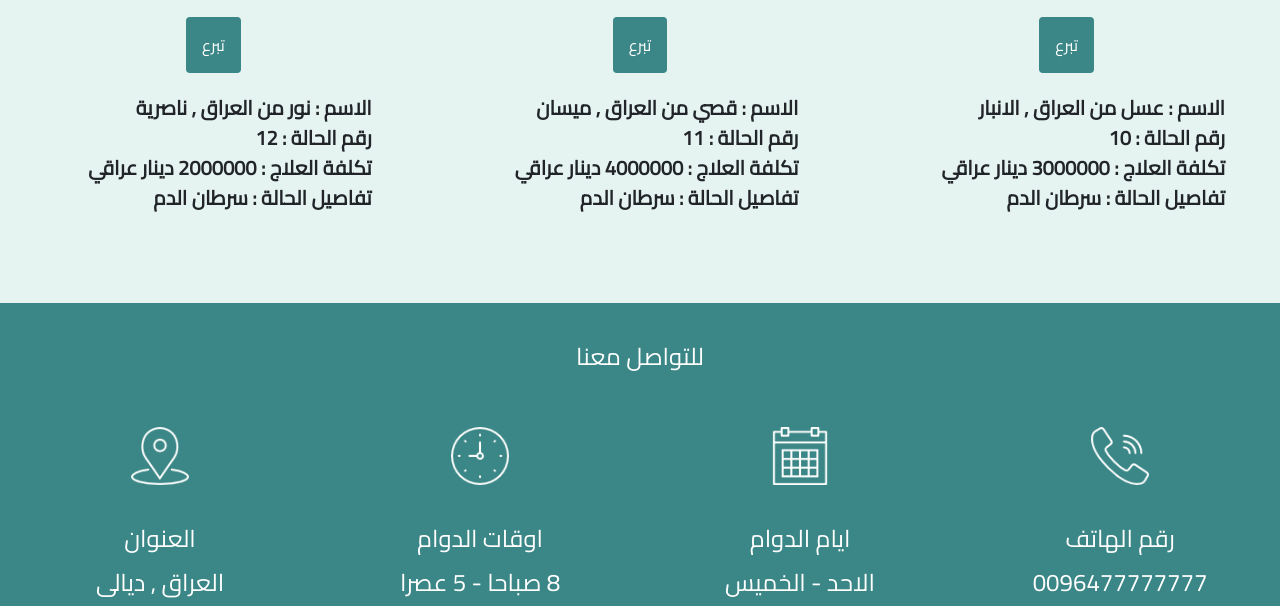
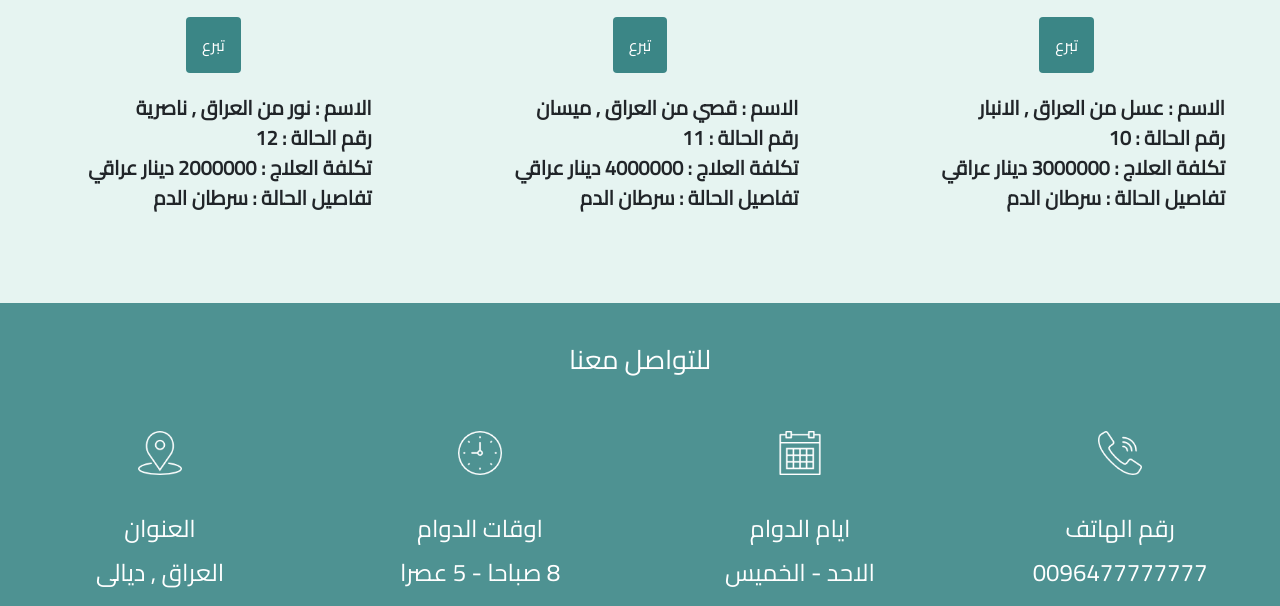
Before and after one commit to mayshussein/mala-hospital, a plain HTML site: page malak2.html in a window 1280 px wide. Shown: the part 2847-3453 px from the top of the page. Drawn offline with nearby package versions, Linux system fonts and the light colour scheme.

Commit message:
fifth commit

```diff
--- a/css1/sheet1.css
+++ b/css1/sheet1.css
@@ -103,6 +103,7 @@ body {
    background-color:#3B8686;
    font-size: 18pt;
    color: white;
+    padding-bottom: 15px;
 }
 .vbaby{
     width: 80%;
--- a/css2/sheet2.css
+++ b/css2/sheet2.css
@@ -123,12 +123,14 @@ form p{ font-size: 20pt; }
 input[type="radio"]{width: auto;}
 
 .contactus{
-   background-color:#3B8686;
+   background-color:#4e9292;
    font-size: 18pt;
    margin-top: 50px;
-   margin-bottom: 50px;
    color: white;
+    padding-bottom: 30px;
+    border-bottom: 1px solid #b0cece;
 }
+.cm{width: 15%;}
 .bb{
     background-color: #E6F4F1;
     color: black;
--- a/malak2.html
+++ b/malak2.html
@@ -247,23 +247,23 @@
 <!-- تواصل معنا -->
 <section id="contact">
 <div class="contactus">
-<center><br><p>للتواصل معنا</p><br>
+<center><br><p style="font-size: 20pt;">للتواصل معنا</p><br>
 <div class="row">
 <div class="col-lg-3 col-md-3">
-<img src="images2/call.png" width="20%">
+<img class="cm" src="images2/call.png">
 <br><br><label>رقم الهاتف</label><br><label>0096477777777 </label>
 </div>
 <div class="col-lg-3 col-md-3">
-<img src="images2/calendar.png" width="20%">
+<img class="cm" src="images2/calendar.png">
 <br><br><label>ايام الدوام</label><br><label>الاحد - الخميس</label>
 </div>
 <div class="col-lg-3 col-md-3">
-<img src="images2/clock.png" width="20%">
+<img class="cm" src="images2/clock.png">
 <br><br><label>اوقات الدوام</label><br><label>8 صباحا - 5 عصرا</label>
 </div>
 <div class="col-lg-3 col-md-3">
-<img src="images2/placeholder.png" width="20%">
-<br><br><label>العنوان</label><br><label>العراق , ديالى</label><br><label>بعقوبة , شارع الطابو</label>
+<img class="cm" src="images2/placeholder.png" width="20%">
+<br><br><label>العنوان</label><br><label>العراق , ديالى</label>
 </div>
 </div></center>
 </div>
```
Also changed, not shown: index.html (+2 -2 lines).
